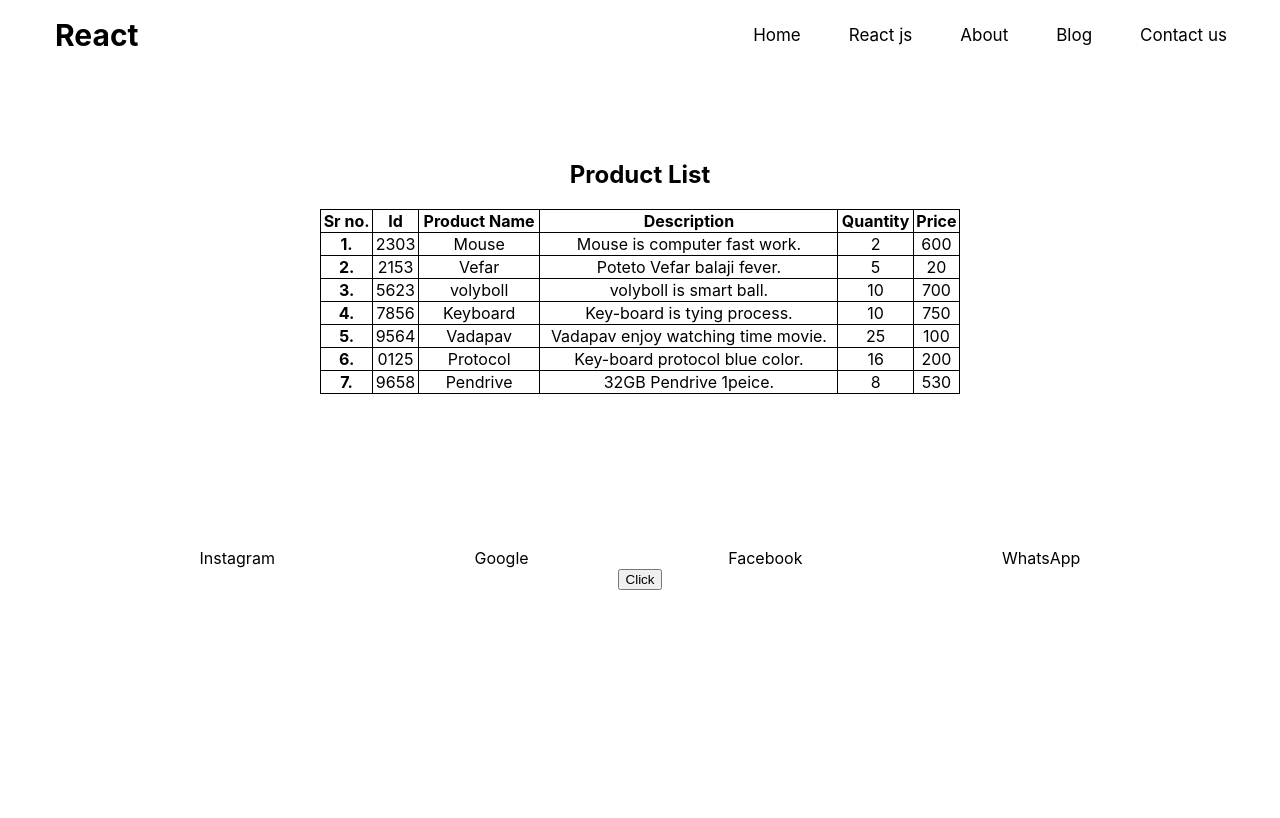
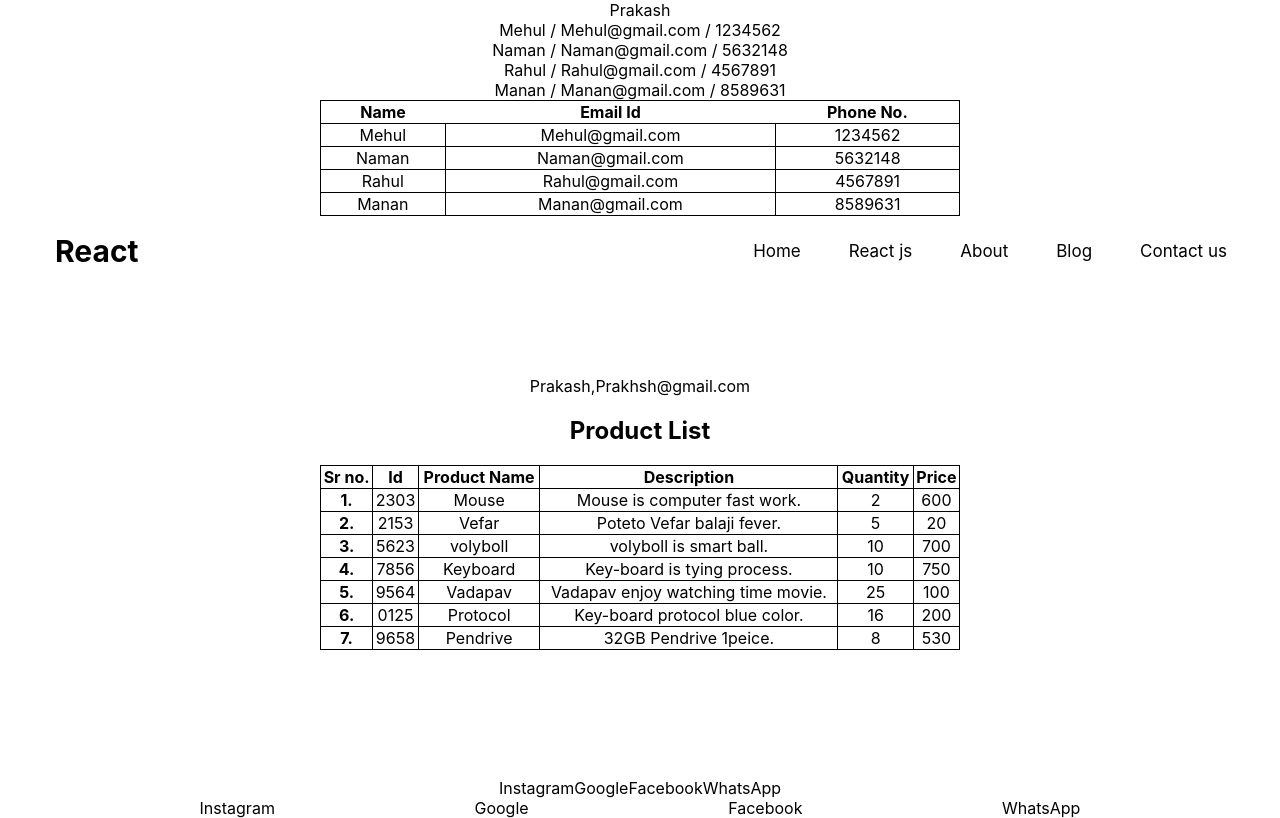
Before and after one commit to prashantmoliya/prashant, a React (Create React App) app: page / in a window 1280 px wide. Built offline with nearby package versions, Linux system fonts and the light colour scheme.

Commit message:
22-02. -State/ -Props

```diff
--- a/src/App.css
+++ b/src/App.css
@@ -86,7 +86,10 @@ thead{
 /* 4. Footer.js / SocialLink.js */
 
 .footer{
-  margin-top: 12%;
+  margin-top: 10%;
+}
+
+.f1{
   display: flex;
   justify-content: space-evenly;
 }
--- a/src/App.js
+++ b/src/App.js
@@ -1,59 +1,77 @@
 import logo from './logo.svg';
 import './App.css';
 import Header from './Header';
-import Product from './Product';    // 1- Nested Elements (new file)
-import Footer from './Footer';    // 1- Nested Elements (new file)
+import Product from './Product';
+import Footer from './Footer';
 
-  // 21-02-23/ Tuesday
-    // -Nested Elements
-    // -Attributes
-    // -Comments
+  // 22-02-23/ Wednesday
+    // -State
+    // -Props
 
 function App() {
 
- // 1- Nested Elements
+ // 1- State (Next day)
 
     // -Defination :-
-                    // In React, we can nest components inside within one another. This helps in creating more complex User Interfaces. The components that are nested inside (parent components) are called (child components). (Import and Export) keywords facilitate nesting of the components.
-
-                    // -પ્રતિક્રિયામાં, આપણે એક બીજાની અંદર ઘટકોને માળો બનાવી શકીએ છીએ. આ વધુ જટિલ યુઝર ઇન્ટરફેસ બનાવવામાં મદદ કરે છે. ઘટકો કે જે (પિતૃ ઘટકો)ની અંદર માળખામાં હોય છે તેને (બાળ ઘટકો) કહેવામાં આવે છે. (આયાત અને નિકાસ) કીવર્ડ્સ ઘટકોના માળખાને સરળ બનાવે છે.
-
-    // -Nested Elements javascript na nested if statement ni jem ja work kare.
-    // -Nested Elements ae parent components ni under child components banave. / child components ni under pacho child components banave. meaning App.js ae parent components and Header/Product/Footer.js ae child components and Footer.js ni under sociallink.js ae child components. (Nested Elements)
-
-    // Example :-
-                // -Nested Elements
-
-      // App.js (parent components)
-          // Header.js (child components)
-          // Product.js (child components)
-          // Footer.js (child components)
-              // -SocialLink.js (child components)
+                    // Variable ni value ne update karavse.
+                    // React ma Ui ma value update karva maate "State" no use thay.
 
 
 
 
- // 2- Attributes
+ // 2- Props
 
-    // HTML ma (Attribute)
-            // -onclick
-            // -className
-            // -Id
+    // (Full Form) Props :- Property
 
+    // -Defination :-
+                    // Koi aek components ma value malti hoy ane tene children components ma value joti hoy tyare "Props" no use thay.
 
-    // Example :-
-                // -javascript no function return ni upar ja lakhvo.
-
-    let demo = () =>{
-        console.log("hii how are you");
-    }
+    // -(main mathi children ma data pass karva.)
 
 
 
+  //1- Header.js
+    // step-1 single element string
 
- // 3- Comments
+        const element= "Prakash";
 
-    // - ------------------------
+    // step-2 Array and multiple Object
+
+        const array1= [{
+            name : "Mehul",
+            email : "Mehul@gmail.com",
+            phone : "1234562",
+        },
+        {
+            name : "Naman",
+            email : "Naman@gmail.com",
+            phone : "5632148",
+        },
+        {
+            name : "Rahul",
+            email : "Rahul@gmail.com",
+            phone : "4567891",
+        },{
+            name : "Manan",
+            email : "Manan@gmail.com",
+            phone : "8589631",
+        },
+        ];
+
+
+  //2- Product.js
+    // -single Object
+
+        const object= {
+            name : "Prakash",
+            email : "Prakhsh@gmail.com",
+        };
+
+
+  //3- Footer.js
+    // -Array and element string
+
+        const array2= ['Instagram','Google','Facebook','WhatsApp'];
 
 
 
@@ -61,26 +79,15 @@ function App() {
   return (
     <div className="App">
 
-    {/* 1. Nested Elements */}
-
-        <Header />
-        <Product />
-        <Footer />
+    {/* 1. State */}
 
 
 
-    {/* 2. Attributes */}
+    {/* 2. Props */}
 
-        {/* -Example :- */}
-
-         <button onClick={demo}>Click</button>
-
-
-
-    {/* 3. Comments */}
-
-        {/* ------------------------ */}
-
+        <Header Element={element} Array1={array1} />    {/* single element string / Array and multiple Object */}
+        <Product Object={object} />    {/* single Object */}
+        <Footer Array2={array2} />    {/* Array and element string */}
 
 
 
--- a/src/Footer.js
+++ b/src/Footer.js
@@ -1,13 +1,26 @@
 import React from 'react'
 import SocialLink from './SocialLink';
 
-const Footer = () => {
+const Footer = (props) => {
+
+    console.log("Footer(Props)++", props);
+
+
+
 
   return (
     <div className="App">
+        <div className='footer'>
 
-        <SocialLink />
+        {/* -Array and element string */}
 
+            <div>{props.Array2}</div>
+
+
+
+            <SocialLink />
+
+        </div>
     </div>
   );
 }
--- a/src/Header.js
+++ b/src/Header.js
@@ -1,9 +1,57 @@
 import React from 'react'
 
-const Header = () => {
+const Header = (props) => {
+
+    console.log("Header(Props)++", props);
+
+
+
 
   return (
     <div className="App">
+
+    {/* step-1 single element string */}
+
+        <div>{props.Element}</div>
+
+    {/* step-2 Array and multiple Object */}
+
+      {/* -simple */}
+
+        <div>
+            {
+                props.Array1.map((i)=>{
+                    return <div>{i.name} / {i.email} / {i.phone}</div>
+                })
+            }
+        </div>
+
+      {/* -table */}
+
+        <table>
+            <thead>
+                <tr>
+                    <th>Name</th>
+                    <th>Email Id</th>
+                    <th>Phone No.</th>
+                </tr>
+            </thead>
+            <tbody>
+                    {
+                        props.Array1.map((i)=>{
+                            return(
+                                <tr>
+                                    <td>{i.name}</td>
+                                    <td>{i.email}</td>
+                                    <td>{i.phone}</td>
+                                </tr>
+                            )
+                        })
+                    }
+            </tbody>
+        </table>
+
+
 
         <nav>
             <div className='logo'>React</div>
--- a/src/Product.js
+++ b/src/Product.js
@@ -1,6 +1,9 @@
 import React from 'react'
 
-const Product = () => {
+const Product = (props) => {
+
+    console.log("Product(Props)++", props);
+
 
     const product= [
         {
@@ -20,8 +23,20 @@ const Product = () => {
 
     console.log("Product++", product);
 
+
+
+
   return (
     <div className="App">
+
+    {/* -single Object */}
+
+        <div>
+           {props.Object.name},
+           {props.Object.email}
+        </div>
+
+
 
          <h2>Product List</h2>
 
--- a/src/SocialLink.js
+++ b/src/SocialLink.js
@@ -5,7 +5,7 @@ const SocialLink = () => {
   return (
     <div className="App">
 
-        <div className='footer'>
+        <div className='f1'>
             <div>Instagram</div>
             <div>Google</div>
             <div>Facebook</div>
```
